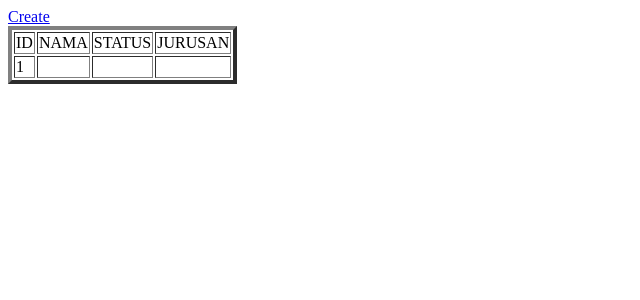
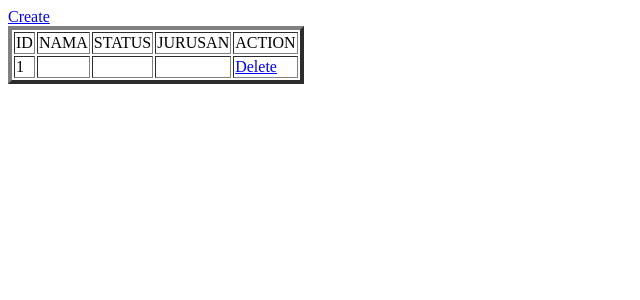
Before and after one commit to hermawanln/ci_dasar_SekolahKoding, a CodeIgniter app: page /database/index.php/crud/index in a window 1280 px wide. Shown: the top 300 px of the page, without its empty margins (0-640 px from the left). Run offline with CodeIgniter, Linux system fonts and the light colour scheme; tables that the repository leaves empty or names only in its code hold one stand-in row (values such as "Sample post"); data that the repository does not hold is empty.

Commit message:
CRUD->Delete

```diff
--- a/application/controllers/Crud.php
+++ b/application/controllers/Crud.php
@@ -53,6 +53,10 @@
     //Delete one item
     public function delete( $id = NULL )
     {
+        $this->db->where('id', $id);
+        $this->db->delete('identitas');
+
+        redirect('crud','refresh');
 
     }
 }
--- a/application/views/crud/index.php
+++ b/application/views/crud/index.php
@@ -14,6 +14,7 @@
             <td>NAMA</td>
             <td>STATUS</td>
             <td>JURUSAN</td>
+            <td>ACTION</td>
         </tr>
         <!-- Cara 1 : menggunakan result biasa -->
         <!-- <?php foreach ($content->result() as $key): ?>
@@ -32,6 +33,11 @@
                 <td><?php echo $key['nama'] ?></td>
                 <td><?php echo $key['status'] ?></td>
                 <td><?php echo $key['jurusan'] ?></td>
+                <td>
+                    <a href="<?php base_url() ?>crud/delete/<?php echo $key['id'] ?>"
+                    onclick="return confirm('Yakin hapus ?')">Delete</a>
+
+                </td>
             </tr>
         <?php endforeach ?>
     </table>
```
